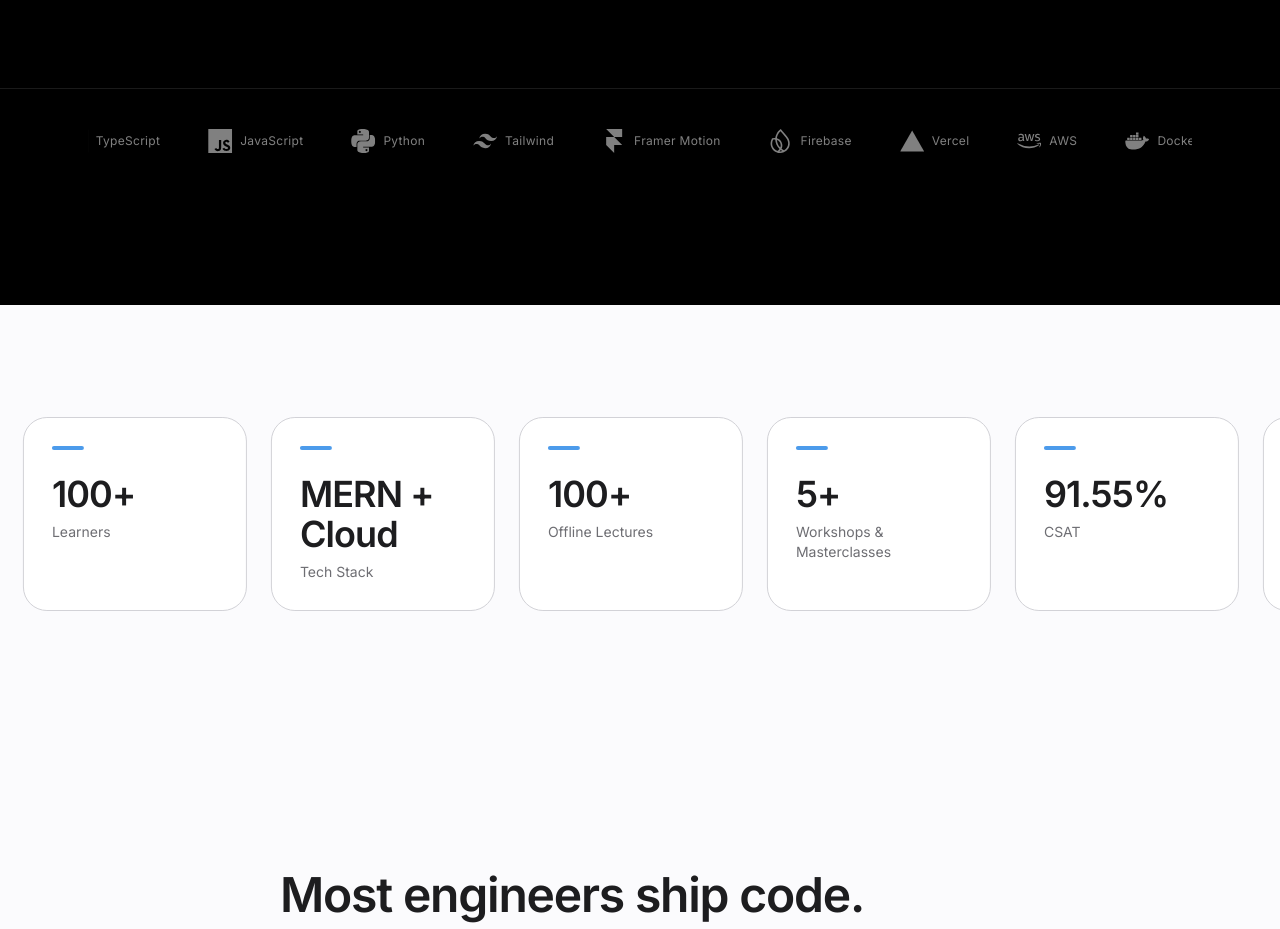
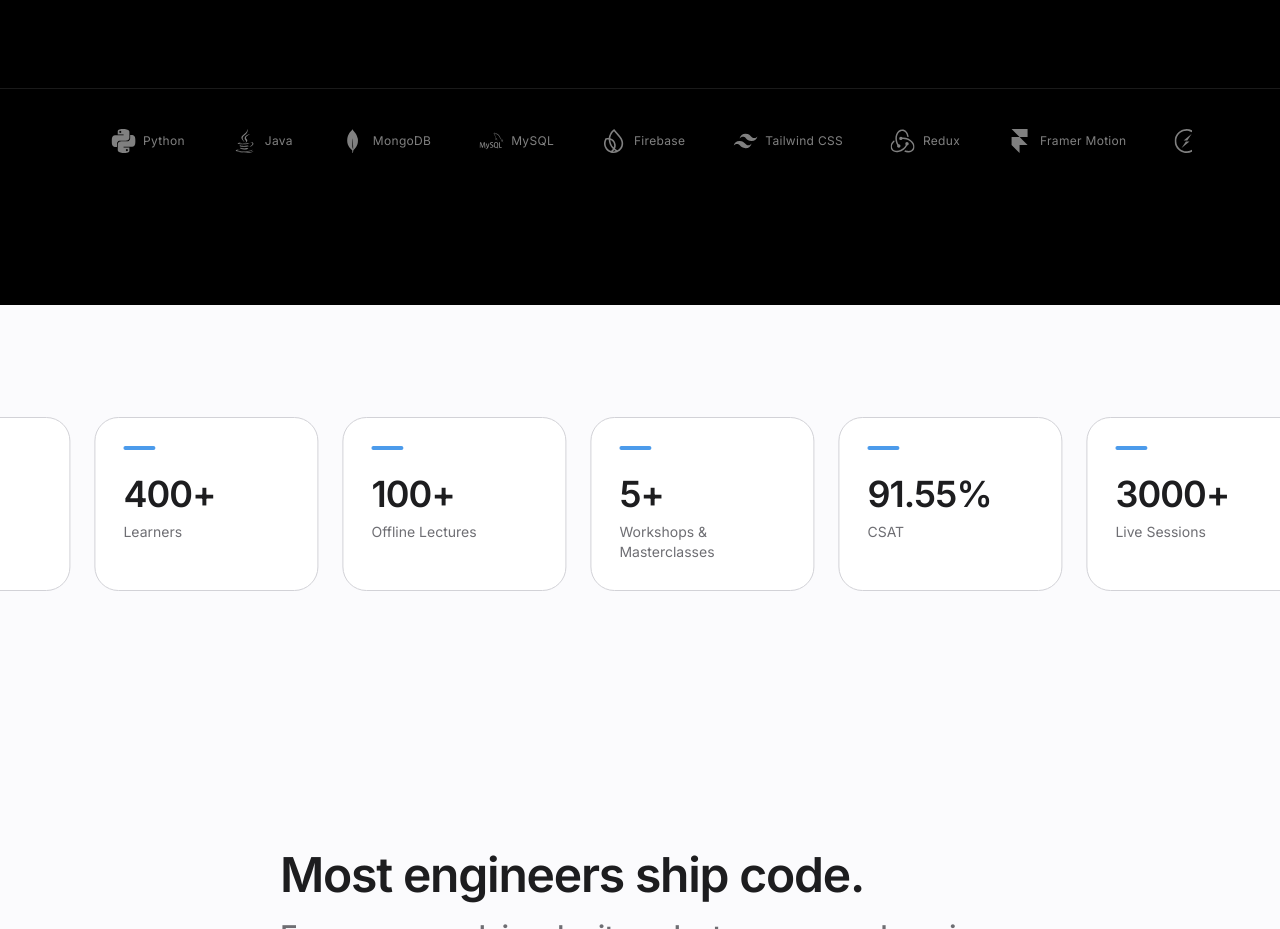
Before and after one commit to JACOBIAN01/subhadeep-portfolio, a React (Vite) app in the folder client/: page / in a window 1280 px wide. Shown: the part 840-1769 px from the top of the page. Built offline with nearby package versions, Linux system fonts and the light colour scheme.

Commit message:
feat: Update stats values and enhance tech stack icons in profile data

```diff
--- a/client/src/components/StatsStrip.jsx
+++ b/client/src/components/StatsStrip.jsx
@@ -6,8 +6,7 @@ export default function StatsStrip() {
   const stats = [
     { k: "Live Sessions", v: 3000, suffix: "+" },
     { k: "Student Rating", v: 4.7, suffix: "/5" },
-    { k: "Learners", v: 100, suffix: "+" },
-    { k: "Tech Stack", v: "MERN + Cloud", isText: true },
+    { k: "Learners", v: 400, suffix: "+" },
     { k: "Offline Lectures", v: 100, suffix: "+" },
     { k: "Workshops & Masterclasses", v: 5, suffix: "+" },
     { k: "CSAT", v: 91.55, suffix: "%" },
--- a/client/src/data/profileData.jsx
+++ b/client/src/data/profileData.jsx
@@ -1,31 +1,37 @@
 // src/data/profileData.js
 import {
+  FaReact,
+  FaNodeJs,
+  FaAws,
+  FaDatabase,
+  FaJava,
   FaGithub,
   FaLinkedin,
   FaEnvelope,
   FaPhoneAlt,
-  FaReact,
-  FaNodeJs,
-  FaAws,
-  FaDatabase,
 } from "react-icons/fa";
 
 import {
+  SiExpress,
   SiMongodb,
-  SiExpress,
+  SiTypescript,
   SiJavascript,
+  SiPython,
   SiTailwindcss,
   SiFramer,
   SiFirebase,
   SiVercel,
+  SiDocker,
+  SiKubernetes,
+  SiTerraform,
   SiGit,
   SiRedux,
   SiSocketdotio,
-  SiPython,
-  SiTypescript,
-  SiDocker,
-  SiKubernetes,
-  SiTerraform,
+  SiMysql,
+  SiGithubactions,
+  SiLinux,
+  SiNginx,
+  SiJenkins,
 } from "react-icons/si";
 
 export const PROFILE = {
@@ -70,23 +76,31 @@ export const ABOUT = {
 export const STACK = [
   { name: "React", icon: <FaReact className="text-2xl" /> },
   { name: "Node.js", icon: <FaNodeJs className="text-2xl" /> },
-  { name: "Express", icon: <SiExpress className="text-2xl" /> },
-  { name: "MongoDB", icon: <SiMongodb className="text-2xl" /> },
+  { name: "Express.js", icon: <SiExpress className="text-2xl" /> },
   { name: "TypeScript", icon: <SiTypescript className="text-2xl" /> },
   { name: "JavaScript", icon: <SiJavascript className="text-2xl" /> },
   { name: "Python", icon: <SiPython className="text-2xl" /> },
-  { name: "Tailwind", icon: <SiTailwindcss className="text-2xl" /> },
+  { name: "Java", icon: <FaJava className="text-2xl" /> },
+
+  { name: "MongoDB", icon: <SiMongodb className="text-2xl" /> },
+  { name: "MySQL", icon: <SiMysql className="text-2xl" /> },
+  { name: "Firebase", icon: <SiFirebase className="text-2xl" /> },
+
+  { name: "Tailwind CSS", icon: <SiTailwindcss className="text-2xl" /> },
+  { name: "Redux", icon: <SiRedux className="text-2xl" /> },
   { name: "Framer Motion", icon: <SiFramer className="text-2xl" /> },
-  { name: "Firebase", icon: <SiFirebase className="text-2xl" /> },
-  { name: "Vercel", icon: <SiVercel className="text-2xl" /> },
+  { name: "Socket.IO", icon: <SiSocketdotio className="text-2xl" /> },
+
   { name: "AWS", icon: <FaAws className="text-2xl" /> },
   { name: "Docker", icon: <SiDocker className="text-2xl" /> },
   { name: "Kubernetes", icon: <SiKubernetes className="text-2xl" /> },
   { name: "Terraform", icon: <SiTerraform className="text-2xl" /> },
+
   { name: "Git", icon: <SiGit className="text-2xl" /> },
-  { name: "Redux", icon: <SiRedux className="text-2xl" /> },
-  { name: "WebSockets", icon: <SiSocketdotio className="text-2xl" /> },
-  { name: "SQL/DB", icon: <FaDatabase className="text-2xl" /> },
+  { name: "GitHub Actions", icon: <SiGithubactions className="text-2xl" /> },
+  { name: "Linux", icon: <SiLinux className="text-2xl" /> },
+  { name: "Nginx", icon: <SiNginx className="text-2xl" /> },
+  { name: "Jenkins", icon: <SiJenkins className="text-2xl" /> },
 ];
 
 export const PROJECTS = [
```
